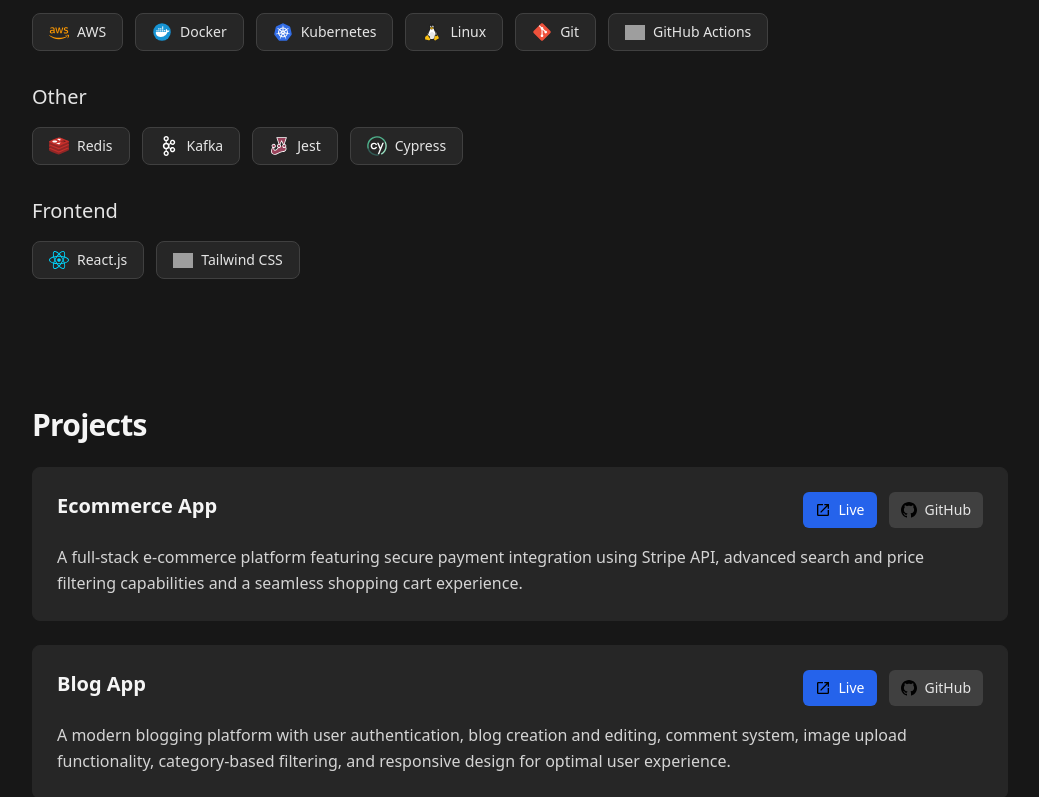
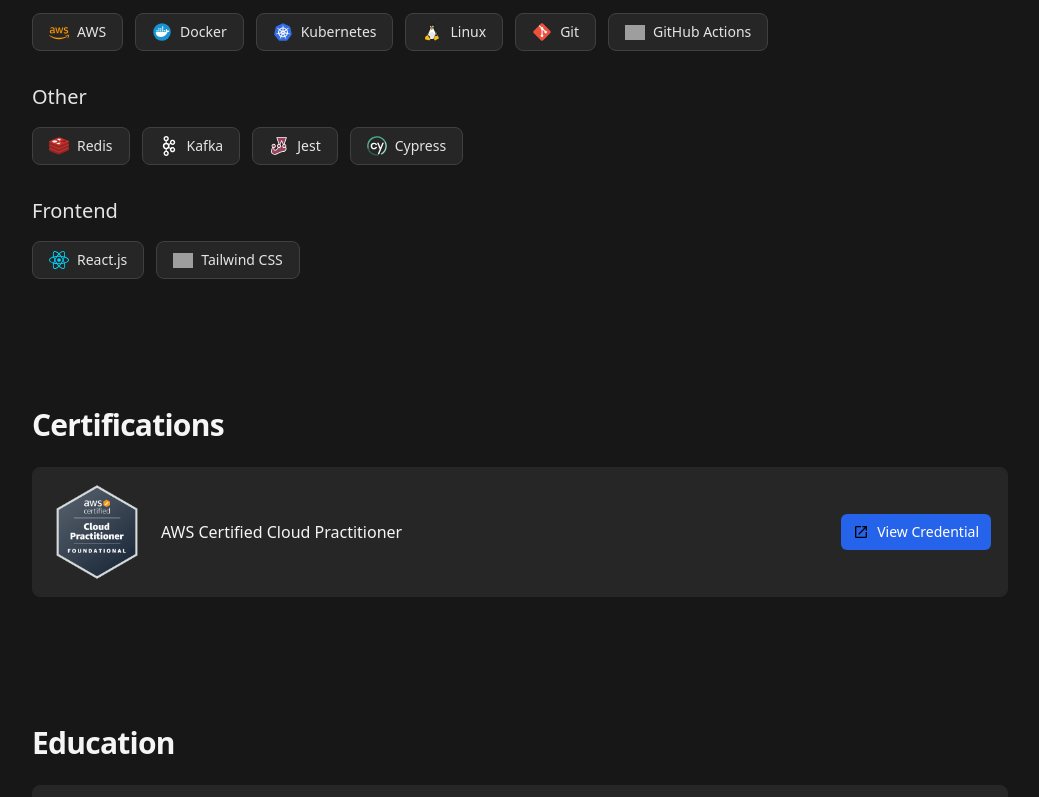
Before and after one commit to yashverma03/portfolio, a React (Vite) app in the folder frontend/: page / in a window 1280 px wide. Shown: the part 2000-2797 px from the top of the page, without its empty margins (120-1159 px from the left). Built offline with nearby package versions, Linux system fonts and the light colour scheme; grey boxes are pictures that could not be loaded.

Commit message:
feat: add AWS Certified Cloud Practitioner certification with logo and link

```diff
--- a/frontend/src/pages/Home/Certifications/Certifications.module.css
+++ b/frontend/src/pages/Home/Certifications/Certifications.module.css
@@ -11,17 +11,25 @@
 }
 
 .item {
-  @apply rounded-lg border border-neutral-800 bg-neutral-800 p-4;
+  @apply rounded-lg border border-neutral-800 bg-neutral-800 p-4 flex items-center gap-4 transition-all duration-200 hover:border-neutral-700;
 }
 
-.header {
-  @apply flex items-center justify-between;
+.logo {
+  @apply w-24 h-24 flex-shrink-0 rounded object-contain;
+}
+
+.content {
+  @apply flex flex-col justify-center flex-1;
 }
 
 .name {
-  @apply font-medium;
+  @apply font-medium text-neutral-100 block;
 }
 
-.year {
-  @apply text-neutral-400 text-sm;
+.link {
+  @apply inline-flex items-center gap-2 px-3 py-2 rounded-md text-sm font-medium transition-all duration-200 bg-blue-600 text-white hover:bg-blue-700 hover:shadow-md hover:shadow-blue-500/25 flex-shrink-0;
 }
+
+.linkIcon {
+  @apply w-4 h-4;
+}
--- a/frontend/src/pages/Home/Certifications/Certifications.tsx
+++ b/frontend/src/pages/Home/Certifications/Certifications.tsx
@@ -1,9 +1,14 @@
+import awsLogo from '../../../assets/certifications/cloudPractitioner.png';
+import externalLinkIcon from '../../../assets/projects/externalLink.svg';
 import styles from './Certifications.module.css';
 
 const Certifications = () => {
   const certifications = [
-    { name: 'AWS Certified Cloud Practitioner (Sample)', year: '2024' },
-    { name: 'Kubernetes (CKAD) (Sample)', year: '2023' }
+    {
+      name: 'AWS Certified Cloud Practitioner',
+      logo: awsLogo,
+      link: 'https://www.credly.com/badges/dd17cbec-5638-40f9-bd2a-7953c45507d8/public_url'
+    }
   ];
 
   return (
@@ -12,10 +17,21 @@ const Certifications = () => {
       <div className={styles.list}>
         {certifications.map((certification) => (
           <div key={certification.name} className={styles.item}>
-            <div className={styles.header}>
+            {certification.logo && (
+              <img src={certification.logo} alt={certification.name} className={styles.logo} />
+            )}
+            <div className={styles.content}>
               <span className={styles.name}>{certification.name}</span>
-              <span className={styles.year}>{certification.year}</span>
             </div>
+            <a
+              href={certification.link}
+              target='_blank'
+              rel='noopener noreferrer'
+              className={styles.link}
+            >
+              <img src={externalLinkIcon} alt='View Credential' className={styles.linkIcon} />
+              View Credential
+            </a>
           </div>
         ))}
       </div>
--- a/frontend/src/pages/Home/Home.tsx
+++ b/frontend/src/pages/Home/Home.tsx
@@ -4,8 +4,9 @@ import Navbar from '../../components/Navbar/Navbar.tsx';
 import Hero from './Hero/Hero.tsx';
 import WorkExperience from './WorkExperience/WorkExperience.tsx';
 import Skills from './Skills/Skills.tsx';
-import Projects from './Projects/Projects.tsx';
+// import Projects from './Projects/Projects.tsx';
 import Contact from './Contact/Contact.tsx';
+import Certifications from './Certifications/Certifications.tsx';
 import Education from './Education/Education.tsx';
 
 const animationProps = {
@@ -34,8 +35,11 @@ const Home = () => {
       <motion.div {...animationProps}>
         <Skills />
       </motion.div>
+      {/* <motion.div {...animationProps}>
+        <Projects />
+      </motion.div> */}
       <motion.div {...animationProps}>
-        <Projects />
+        <Certifications />
       </motion.div>
       <motion.div {...animationProps}>
         <Education />
--- a/frontend/src/pages/Home/WorkExperience/WorkExperience.tsx
+++ b/frontend/src/pages/Home/WorkExperience/WorkExperience.tsx
@@ -110,7 +110,7 @@ const WorkExperience = () => {
 
   return (
     <section id='experience' className={styles.root}>
-      <h2 className={styles.title}>Work Experience</h2>
+      <h2 className={styles.title}>Experience</h2>
       <div className={styles.list}>
         {experiences.map((exp, idx) => (
           <div key={idx} className={styles.card}>
```
Also changed, not shown: frontend/src/assets/certifications/cloudPractitioner.png (added).
